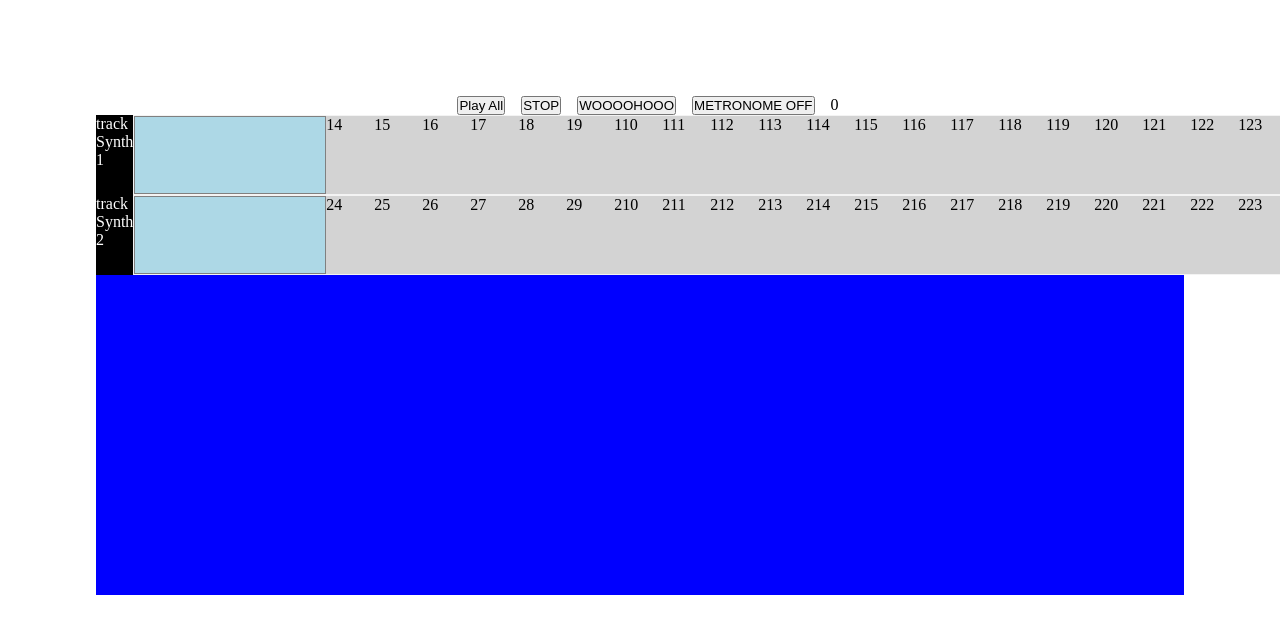
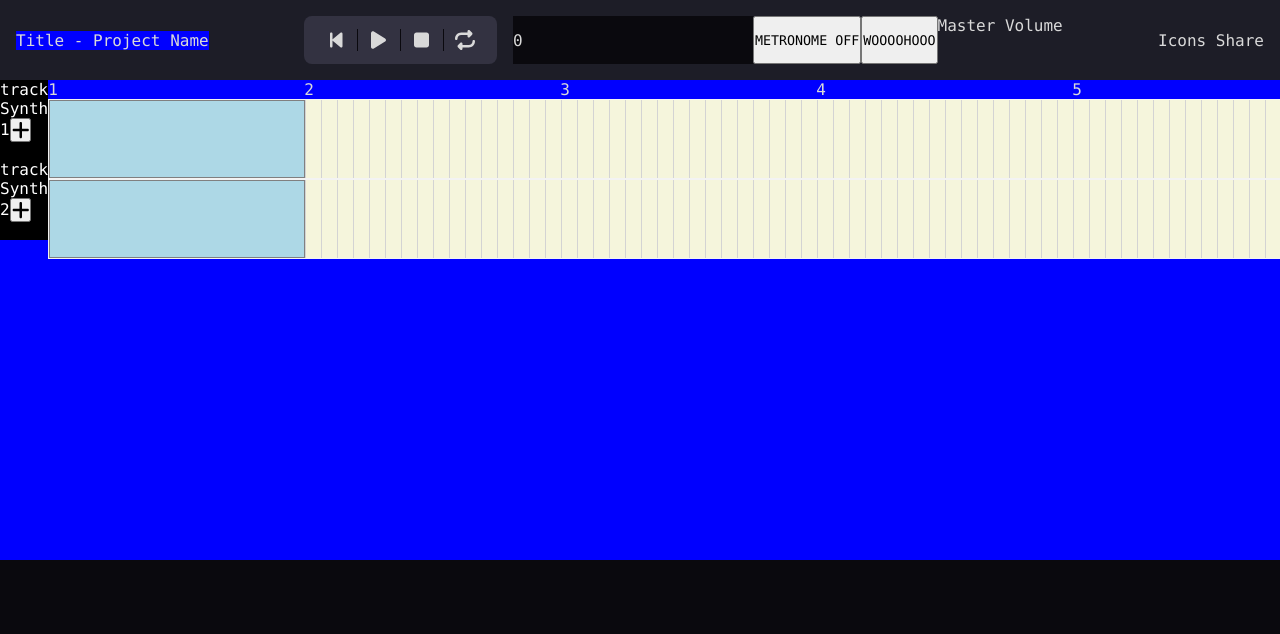
Before and after one commit to dannyboi1313/coop-daw, a Next.js app: page /test in a window 1280 px wide. Shown: the top 634 px of the page. Built offline with nearby package versions, Linux system fonts and the light colour scheme; no server answers.

Commit message:
Auto-Add implmented with some updated UI

```diff
--- a/components/Grid.js
+++ b/components/Grid.js
@@ -4,10 +4,10 @@ import { mapRowToKey, getNoteCount } from "../utils/keyboardUtils";
 
 const MIN_NOTE_SIZE = 1;
 const NUM_KEYS = 72;
-const DEFAULT_NOTE_SIZE = 1;
+const DEFAULT_NOTE_SIZE = 15;
 
 const Grid = ({ instrumentNotes, updateNotes, timer, instrumentID }) => {
-  const [gridSize, setGridSize] = useState(20);
+  const [gridSize, setGridSize] = useState(80);
 
   const [grid, setGrid] = useState(() => {
     const newArray = new Array(NUM_KEYS);
@@ -67,9 +67,7 @@ const Grid = ({ instrumentNotes, updateNotes, timer, instrumentID }) => {
   };
 
   const handleNoteClick = (row, col, note) => {
-    // Start dragging the note
-    console.log("Clicking", note);
-
+    // Start dragging the not
     if (note && expandRightNote === null) {
       console.log("setting drag", note);
       setDraggingNote({ note: note, clickX: row, clickY: col });
@@ -223,7 +221,7 @@ const Grid = ({ instrumentNotes, updateNotes, timer, instrumentID }) => {
                   index === timer && styles.highlighted
                 }`}
               >
-                {index}
+                {index % 16 === 0 && index / 16 + (index % 16)}
               </div>
             );
           })}
--- a/components/SectionMarker.js
+++ b/components/SectionMarker.js
@@ -43,7 +43,9 @@ const SectionMarker = ({
         handleDoubleClick(event);
       }}
       onContextMenu={() => {
-        handleDelete(section.sectionId);
+        if (!displayEditor) {
+          handleDelete(section.sectionId);
+        }
       }}
     >
       {displayEditor && (
--- a/models/SynthModel.js
+++ b/models/SynthModel.js
@@ -5,7 +5,7 @@ export default class SynthModel {
   name = "Test1";
   events = [[], [], [], []];
   notes = new Map([]);
-  sectionLength = 4;
+  sectionLength = 16;
   instrumentId = null;
 
   constructor(audioctx, id) {
--- a/src/pages/test.js
+++ b/src/pages/test.js
@@ -8,6 +8,16 @@ import { useAudioContext } from "../../providers/AudioContextContext";
 import SynthPlayer from "../../components/instruments/SynthPlayer";
 import SynthModel from "../../models/SynthModel";
 import SectionMarker from "../../components/SectionMarker";
+import { FontAwesomeIcon } from "@fortawesome/react-fontawesome";
+import {
+  faPlay,
+  faStop,
+  faRepeat,
+  faBackwardStep,
+  faAdd,
+} from "@fortawesome/free-solid-svg-icons";
+
+const NUM_GRIDS = 80;
 
 export default function Home() {
   const [tracks, setTracks] = useState([]);
@@ -92,13 +102,27 @@ export default function Home() {
     i.set(1, s);
     i.set(2, s2);
     setInstruments(i);
-    sections.set(1, { sectionId: 1, track: 1, startTime: 0, instrument: 1 });
-    sections.set(2, { sectionId: 2, track: 2, startTime: 0, instrument: 2 });
+    sections.set(1, {
+      sectionId: 1,
+      track: 1,
+      startTime: 0,
+      instrument: 1,
+    });
+    sections.set(2, {
+      sectionId: 2,
+      track: 2,
+      startTime: 0,
+      instrument: 2,
+    });
     setTracks([
       { id: 1, volumn: 80, sections: [1] },
       { id: 2, volumn: 80, sections: [2] },
     ]);
-    setEventQueue([[],[],[],[],[],[],[],[],[],[],[],[],[],[],[],[],[],[],[],[],[],[],[],[]]); //prettier-ignore
+    const eq = [];
+    for (let i = 0; i < NUM_GRIDS; i++) {
+      eq.push([]);
+    }
+    setEventQueue(eq); //prettier-ignore
     setLoading(false);
   }, []);
 
@@ -141,20 +165,20 @@ export default function Home() {
     setEventQueue(queue);
   };
 
-  const addSection = (track, id, start) => {
+  const addSection = (trackId, id, start) => {
     const newId = sections.size + 1;
     const currSections = new Map(sections);
-    const sectionInstrument = instruments.get(track);
-    console.log("adding note", track, start, newId, sectionInstrument);
+    const sectionInstrument = instruments.get(trackId);
+    console.log("adding note", trackId, start, newId, sectionInstrument);
     currSections.set(newId, {
       sectionId: newId,
-      track: track,
+      track: trackId,
       startTime: start,
-      instrument: track,
+      instrument: trackId,
     });
     setSections(currSections);
     const tracksCopy = tracks;
-    tracksCopy[track - 1].sections.push(newId);
+    tracksCopy[trackId - 1].sections.push(newId);
     setTracks(tracksCopy);
   };
 
@@ -215,12 +239,12 @@ export default function Home() {
   let currentNote = 0; // The note we are currently playing
   let nextNoteTime = 0.0; // when the next note is due.
   function nextNote() {
-    const secondsPerBeat = 60.0 / tempo;
+    const secondsPerBeat = 60.0 / tempo / 4;
 
     nextNoteTime += secondsPerBeat; // Add beat length to last beat time
 
     // Advance the beat number, wrap to zero when reaching 4
-    currentNote = (currentNote + 1) % 20;
+    currentNote = (currentNote + 1) % NUM_GRIDS;
     setCounter(currentNote);
   }
 
@@ -231,7 +255,7 @@ export default function Home() {
     updateEventQueue();
     //console.log("Event Queue", eventQueue);
 
-    if (getMetronome() === true) {
+    if (getMetronome() === true && beatNumber % 4 == 0) {
       //console.log("Scheduled some metronome", metronomeOn, time);
       playSample(dtmf, time);
     }
@@ -269,7 +293,7 @@ export default function Home() {
     scheduler(); // kick off scheduling
   };
   //const synth = new SynthModel(audioContext);
-  const NUM_GRIDS = 24;
+
   const handleStop = () => {
     setIsPlaying(false);
     window.clearTimeout(timerID);
@@ -287,6 +311,58 @@ export default function Home() {
   };
   const handleGridCellClick = (index, row) => {
     setSelectedGridCell({ row: row, col: index });
+  };
+  const findNextOpenSlot = (track) => {
+    console.log("Finding next open slot", track, sections);
+    //If track is empyt, just add it to the first slot
+    if (track.sections.length === 0) {
+      return 0;
+    }
+    //Sort sections by the start time
+    const sortedTracks = track.sections.sort(
+      (a, b) => sections.get(a).startTime - sections.get(b).startTime
+    );
+    console.log(sortedTracks);
+    const currInstrument = instruments.get(
+      sections.get(sortedTracks[0]).instrument
+    );
+    const minLength = currInstrument.getSectionLength(); //prettier-ignore
+    //Do some fancy mathing to check if the distance between any of the sections is large enough to fit a new section
+    console.log(minLength);
+    for (let i = 0; i < sortedTracks.length - 1; i++) {
+      console.log(
+        sortedTracks[i],
+        sections.get(sortedTracks[i]),
+        sections.get(sortedTracks[i + 1])
+      );
+      if (
+        (sections.get(sortedTracks[i+1]).startTime)  - sections.get(sortedTracks[i]).startTime  > (minLength * 2) //prettier-ignore
+      ) {
+        return sections.get(sortedTracks[i]).startTime + minLength;
+      }
+    }
+    // Make sure we catch the cases from the endTime of the last section to the end of the grid
+    console.log(
+      "Last Check",
+      sortedTracks[sortedTracks.length - 1],
+      sections.get(sortedTracks[sortedTracks.length - 1])
+    );
+    if (
+      NUM_GRIDS - sections.get(sortedTracks[sortedTracks.length - 1]).startTime > minLength * 2 //prettier-ignore
+    ) {
+      return (
+        sections.get(sortedTracks[sortedTracks.length - 1]).startTime + minLength //prettier-ignore
+      );
+    }
+    //No place to enter, return -1
+    return -1;
+  };
+
+  const handleAddSectionClick = (track) => {
+    const indexToAdd = findNextOpenSlot(track);
+    console.log("FOUND AT INDEX:", indexToAdd);
+    if (indexToAdd === -1) return;
+    addSection(track.id, track.id, indexToAdd);
   };
 
   const handleSelectionClick = (id, col) => {
@@ -342,16 +418,27 @@ export default function Home() {
               onMouseMove={() => {
                 handleSectionDrag(index, row);
               }}
-            >
-              {row}
-              {index}
+            ></div>
+          );
+        })}
+      </>
+    );
+  };
+  const renderGridMarker = () => {
+    const cellArray = Array.from({ length: NUM_GRIDS }, (_, index) => index);
+
+    return (
+      <>
+        {cellArray.map((index) => {
+          return (
+            <div className={`${styles.gridCell}}`}>
+              {index % 16 === 0 && index / 16 + (index % 16) + 1}
             </div>
           );
         })}
       </>
     );
   };
-
   const renderSections = (section) => {
     const currSection = sections.get(section);
     if (currSection === null) {
@@ -383,10 +470,40 @@ export default function Home() {
         <meta name="viewport" content="width=device-width, initial-scale=1" />
         <link rel="icon" href="/favicon.ico" />
       </Head>
-      <main className={`${styles.main}`} onContextMenu={preventDefaults}>
-        <div className="flex flex-row w-100 ml-1 justify-center">
-          <button onClick={handlePlay}>Play All</button>
-          <button onClick={handleStop}>STOP</button>
+      <main
+        className={`${styles.main} bg-darkest text-light`}
+        onContextMenu={preventDefaults}
+      >
+        <div className="flex flex-row w-100 justify-between align-center bg-darker h-5 p-1">
+          <div className="t-b">Title - Project Name</div>
+          <div className="flex h-100 justify-around ps-1">
+            <div className="bg-grey-dark h-100 flex flex-row justify-between align-center rounded-1 ps-1">
+              <button className={styles.buttonControl}>
+                <FontAwesomeIcon icon={faBackwardStep} size="xl" />
+              </button>
+              <div className="vert-divider"></div>
+              <button onClick={handlePlay} className={styles.buttonControl}>
+                <FontAwesomeIcon icon={faPlay} size="xl" />
+              </button>
+              <div className="vert-divider"></div>
+              <button onClick={handleStop} className={styles.buttonControl}>
+                <FontAwesomeIcon icon={faStop} size="xl" />
+              </button>
+              <div className="vert-divider"></div>
+              <button className={styles.buttonControl}>
+                <FontAwesomeIcon icon={faRepeat} size="xl" />
+              </button>
+            </div>
+            <div className="bg-darkest ml-1 w-8 flex align-center">
+              <p>{counter}</p>
+            </div>
+            <button
+              onClick={() => {
+                handleMetronomeClick();
+              }}
+            >
+              METRONOME {metronomeOn ? "ON" : "OFF"} {metronomeOn}
+            </button>
             <button
               onClick={() => {
                 setCounter(counter + 1);
@@ -395,16 +512,10 @@ export default function Home() {
             >
               WOOOOHOOO
             </button>
-          <button
-            onClick={() => {
-              handleMetronomeClick();
-            }}
-          >
-            METRONOME {metronomeOn ? "ON" : "OFF"} {metronomeOn}
-          </button>
-          <p>{counter}</p>
-          <p>{selectedSection ? selectedSection : ""}</p>
-          {isPlaying ? <p>PLAYING</p> : ""}{" "}
+            <div>Master Volume</div>
+          </div>
+
+          <div>Icons Share</div>
         </div>
         <div className={styles.trackWrapper}>
           <div className={styles.trackColumn}>
@@ -412,18 +523,34 @@ export default function Home() {
               return (
                 <div className={styles.trackInfo}>
                   track {instruments.get(index + 1).name}
+                  <button
+                    onClick={() => {
+                      handleAddSectionClick(track);
+                    }}
+                  >
+                    <FontAwesomeIcon icon={faAdd} size="xl" />
+                  </button>
                 </div>
               );
             })}
           </div>
           <div className={styles.gridContainer}>
+            <div
+              style={{
+                display: "grid",
+                gridTemplateColumns: `repeat(${NUM_GRIDS}, 1rem)`,
+                position: "relative",
+              }}
+            >
+              {renderGridMarker()}
+            </div>
             {tracks.map((track) => {
               return (
                 <div
                   className={styles.trackContainer}
                   style={{
                     display: "grid",
-                    gridTemplateColumns: `repeat(${NUM_GRIDS}, 3rem)`,
+                    gridTemplateColumns: `repeat(${NUM_GRIDS}, 1rem)`,
                     position: "relative",
                   }}
                   onMouseDown={preventDefaults}
--- a/src/styles/Home.module.css
+++ b/src/styles/Home.module.css
@@ -2,7 +2,8 @@
   display: flex;
   flex-direction: column;
   align-items: center;
-  padding: 6rem;
+  max-width: 100vw;
+
   min-height: 100vh;
 }
 .trackWrapper {
@@ -43,12 +44,22 @@
 }
 
 .selected {
-  background-color: peru;
+  border: solid 1px white;
 }
 
 .gridCell {
-  background-color: lightgray;
+  border-left: 1px solid lightgray;
 }
 .selectedGrid {
-  background-color: blue;
+  border-left: 1px solid black;
 }
+
+.buttonControl {
+  width: 2rem;
+  border: none;
+  color: var(--color-light);
+  background-color: transparent;
+}
+
+.buttonControlSelected {
+}
--- a/src/styles/globals.css
+++ b/src/styles/globals.css
@@ -4,46 +4,20 @@
   --font-mono: ui-monospace, Menlo, Monaco, "Cascadia Mono", "Segoe UI Mono",
     "Roboto Mono", "Oxygen Mono", "Ubuntu Monospace", "Source Code Pro",
     "Fira Mono", "Droid Sans Mono", "Courier New", monospace;
-
-  --foreground-rgb: 0, 0, 0;
-  --background-start-rgb: 214, 219, 220;
-  --background-end-rgb: 255, 255, 255;
-
-  --primary-glow: conic-gradient(
-    from 180deg at 50% 50%,
-    #16abff33 0deg,
-    #0885ff33 55deg,
-    #54d6ff33 120deg,
-    #0071ff33 160deg,
-    transparent 360deg
-  );
-  --secondary-glow: radial-gradient(
-    rgba(255, 255, 255, 1),
-    rgba(255, 255, 255, 0)
-  );
-
-  --tile-start-rgb: 239, 245, 249;
-  --tile-end-rgb: 228, 232, 233;
-  --tile-border: conic-gradient(
-    #00000080,
-    #00000040,
-    #00000030,
-    #00000020,
-    #00000010,
-    #00000010,
-    #00000080
-  );
-
-  --callout-rgb: 238, 240, 241;
-  --callout-border-rgb: 172, 175, 176;
-  --card-rgb: 180, 185, 188;
-  --card-border-rgb: 131, 134, 135;
+  --color-dark-dark: rgb(10, 9, 14);
+  --color-dark-medium: rgb(29, 29, 39);
+  --color-dark-light: rgb(43, 43, 56);
+  --color-grey-dark: rgb(51, 50, 65);
+  --color-grey-medium: rgb(61, 60, 74);
+  --color-grey-light: rgb(129, 126, 146);
+  --color-light: rgb(217, 217, 217);
 }
 
 * {
   box-sizing: border-box;
   padding: 0;
   margin: 0;
+  font-family: var(--font-mono);
 }
 
 html,
@@ -127,13 +101,75 @@ body {
 .ml-1 {
   margin-left: 1rem;
 }
-.ml-1 button,
-p {
-  margin-left: 1rem;
-}
 
 .relative {
   height: 2rem;
 
   position: relative;
 }
+
+.bg-darkest {
+  background-color: var(--color-dark-dark);
+}
+.bg-darker {
+  background-color: var(--color-dark-medium);
+}
+.bg-dark {
+  background-color: var(--color-dark-light);
+}
+.bg-grey-dark {
+  background-color: var(--color-grey-dark);
+}
+.bg-grey {
+  background-color: var(--color-grey-medium);
+}
+.bg-grey-light {
+  background-color: var(--color-grey-light);
+}
+
+.bg-light {
+  background-color: var(--color-light);
+}
+.text-light {
+  color: var(--color-light);
+}
+.text-accent {
+  color: var(--color-grey-medium);
+}
+.p-1 {
+  padding: 1rem;
+}
+.pt-1 {
+  padding-top: 1rem;
+  padding-bottom: 1rem;
+}
+.ps-1 {
+  padding-left: 1rem;
+  padding-right: 1rem;
+}
+
+.h-2 {
+  height: 2rem;
+}
+.h-5 {
+  height: 5rem;
+}
+.h-100 {
+  height: 100%;
+}
+
+.w-8 {
+  width: 15rem;
+}
+
+.vert-divider {
+  height: 45%;
+  width: 1px;
+  background-color: var(--color-dark-dark);
+  margin-left: 5px;
+  margin-right: 5px;
+}
+
+.rounded-1 {
+  border-radius: 0.5rem;
+}
```
Also changed, not shown: package.json (+5 -2 lines), 1 other file (tests, documents, lock files or other folders). Lines whose indentation alone changed are shown as unchanged.
